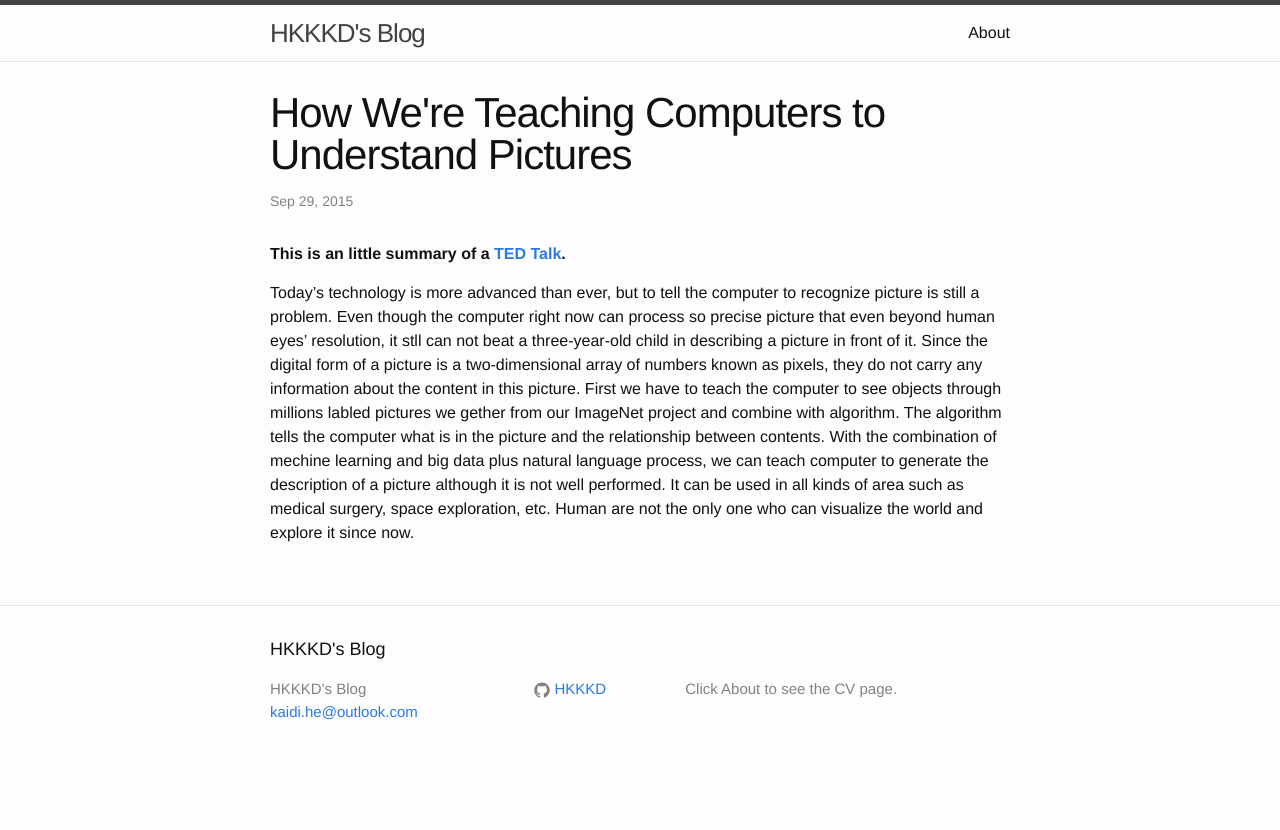
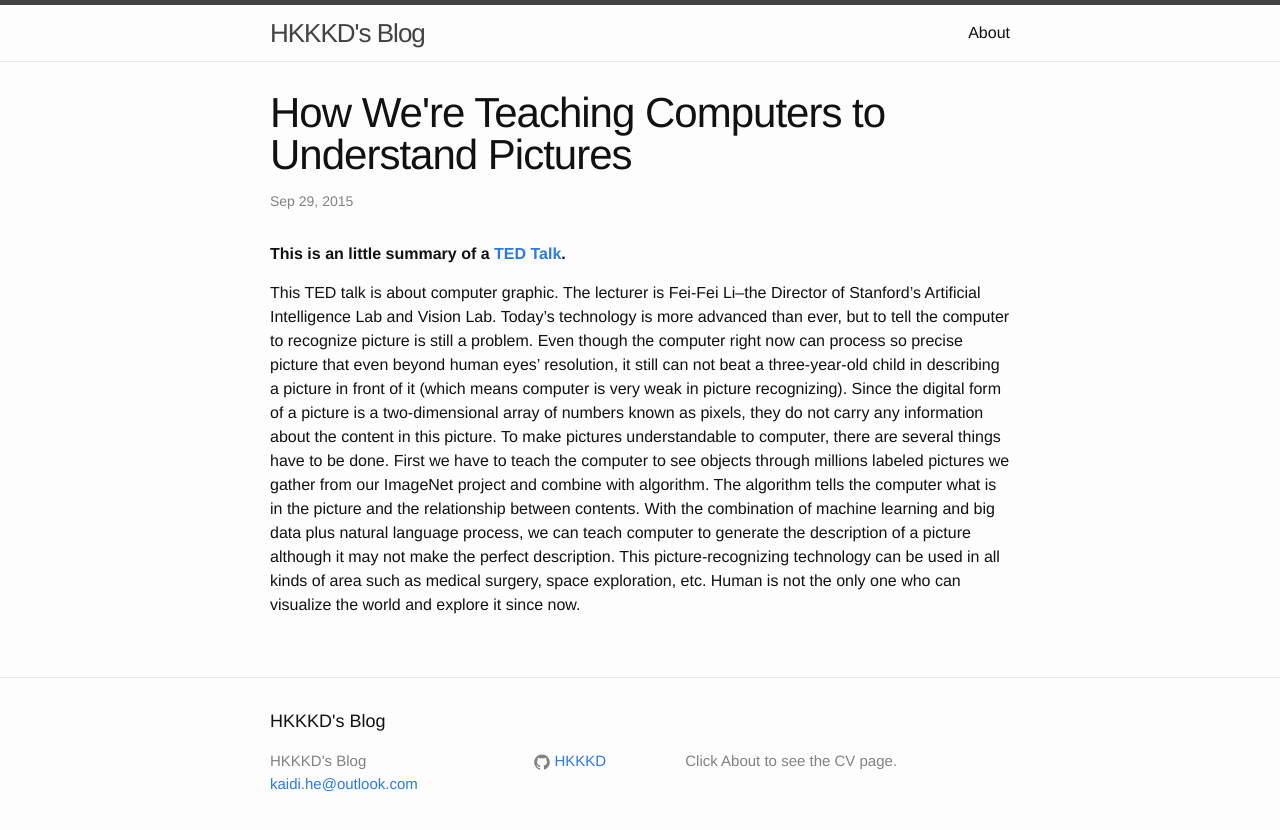
Before and after one commit to HKKKD/hkkkd.github.io, a Jekyll site: the page built from _posts/2015-09-29-tedtalk.md, in a window 1280 px wide. Shown: the top 830 px of the page. Built offline with Jekyll 4.4.1, drawn with Linux system fonts in a browser that asks for light colours; Markdown is read by kramdown in place of the engine named in the settings; comment, search, counter and statistics services are not loaded.

Commit message:
Update 2015-09-29-tedtalk.md

```diff
--- a/_posts/2015-09-29-tedtalk.md
+++ b/_posts/2015-09-29-tedtalk.md
@@ -7,4 +7,4 @@ comments:   true
 
 **This is an little summary of a [TED Talk](http://www.ted.com/talks/fei_fei_li_how_we_re_teaching_computers_to_understand_pictures).**
 
-Today's technology is more advanced than ever, but to tell the computer to recognize picture is still a problem. Even though the computer right now can process so precise picture that even beyond human eyes' resolution, it stll can not beat a three-year-old child in describing a picture in front of it. Since the digital form of a picture is a two-dimensional array of numbers known as pixels, they do not carry any information about the content in this picture. First we have to teach the computer to see objects through millions labled pictures we gether from our ImageNet project and combine with algorithm. The algorithm tells the computer what is in the picture and the relationship between contents. With the combination of mechine learning and big data plus natural language process, we can teach computer to generate the description of a picture although it is not well performed. It can be used in all kinds of area such as medical surgery, space exploration, etc. Human are not the only one who can visualize the world and explore it since now.
+This TED talk is about computer graphic. The lecturer is Fei-Fei Li--the Director of Stanford’s Artificial Intelligence Lab and Vision Lab. Today's technology is more advanced than ever, but to tell the computer to recognize picture is still a problem. Even though the computer right now can process so precise picture that even beyond human eyes' resolution, it still can not beat a three-year-old child in describing a picture in front of it (which means computer is very weak in picture recognizing). Since the digital form of a picture is a two-dimensional array of numbers known as pixels, they do not carry any information about the content in this picture. To make pictures understandable to computer, there are several things have to be done. First we have to teach the computer to see objects through millions labeled pictures we gather from our ImageNet project and combine with algorithm. The algorithm tells the computer what is in the picture and the relationship between contents. With the combination of machine learning and big data plus natural language process, we can teach computer to generate the description of a picture although it may not make the perfect description. This picture-recognizing technology can be used in all kinds of area such as medical surgery, space exploration, etc. Human is not the only one who can visualize the world and explore it since now.
```
